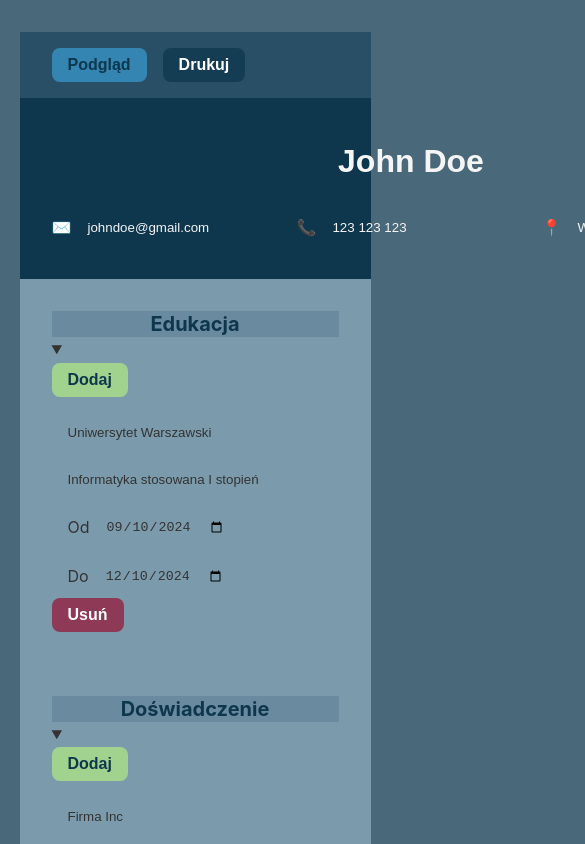
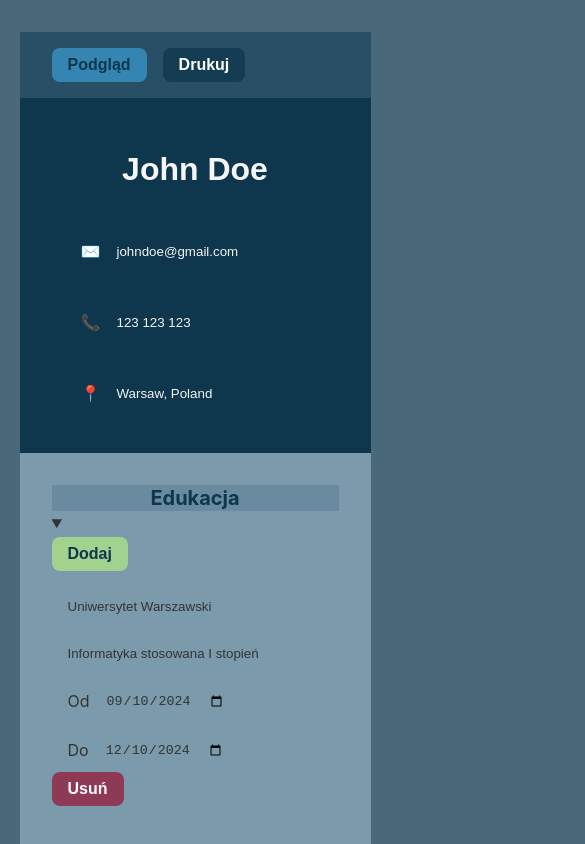
Before and after one commit to kacper-korzen/cv-app, a React (Vite) app: page / in a window 390 px wide. Shown: the top 844 px of the page, 585 px wide, since content can reach past the window. Built offline with nearby package versions, Linux system fonts and the light colour scheme.

Commit message:
add media queries for smaller devices and fix overflowing of elments of Personal section and fix print media

```diff
--- a/src/styles/Personal.css
+++ b/src/styles/Personal.css
@@ -8,8 +8,17 @@
   grid-template-columns: repeat(3, 1fr);
   grid-template-rows: auto auto;
   gap: 1rem;
+  max-width: 100%;
+  overflow: hidden;
 
   color: whitesmoke;
+}
+
+.personal-grid .field-container {
+  width: 100%;
+  min-width: 0;
+  box-sizing: border-box;
+  padding: 0.5rem 0;
 }
 
 .personal-grid > :first-child {
@@ -29,6 +38,7 @@
   border: 3px solid #e0e0e0;
   border-radius: 6px;
   text-align: center;
+  width: 100%;
 }
 
 .input-h1:focus {
@@ -36,10 +46,29 @@
   box-shadow: none;
 }
 
+@media (max-width: 768px) {
+  .personal-grid {
+    grid-template-columns: 1fr;
+  }
+  .personal-grid > :nth-child(n + 2) {
+    grid-row: auto;
+  }
+}
+
 @media print {
   .personal-grid {
     background-color: gray;
     color: white;
     print-color-adjust: exact;
+    grid-template-columns: repeat(3, 1fr);
+
+    width: 100%;
+  }
+
+  .personal-grid .field-container:nth-child(2),
+  .personal-grid .field-container:nth-child(3),
+  .personal-grid .field-container:nth-child(4) {
+    padding-left: 5rem;
+    box-sizing: border-box;
   }
 }
```
